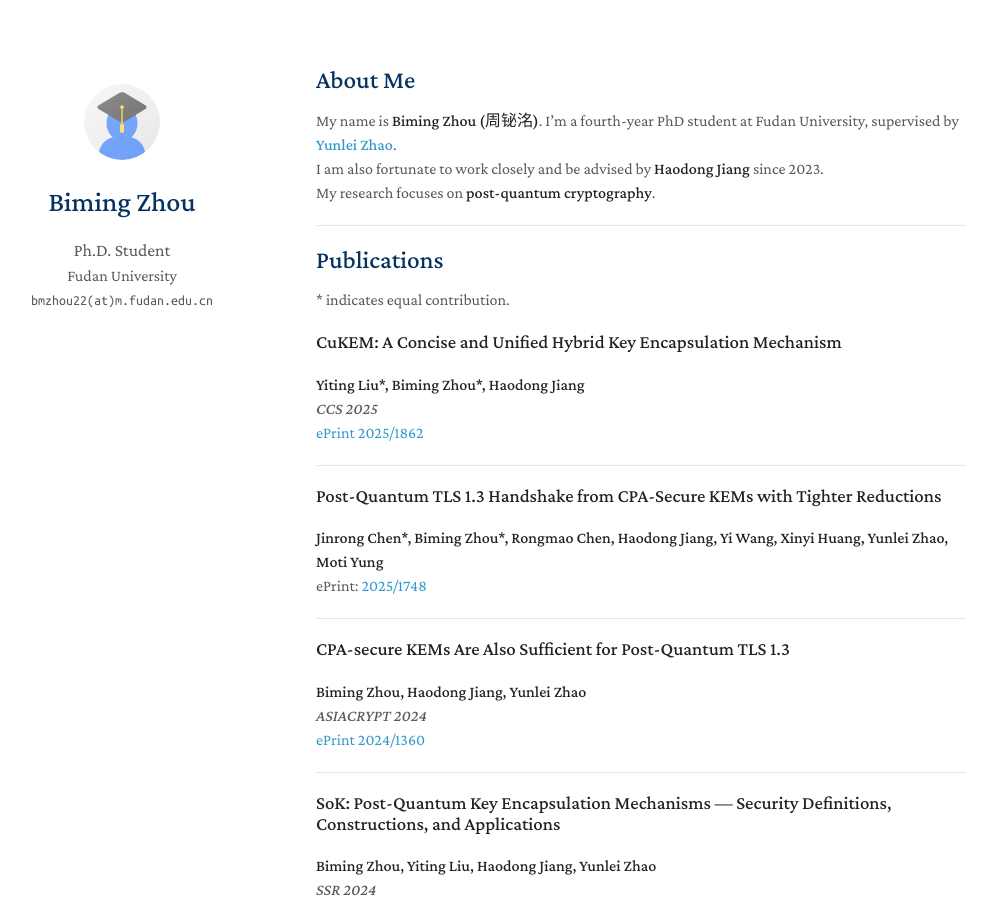
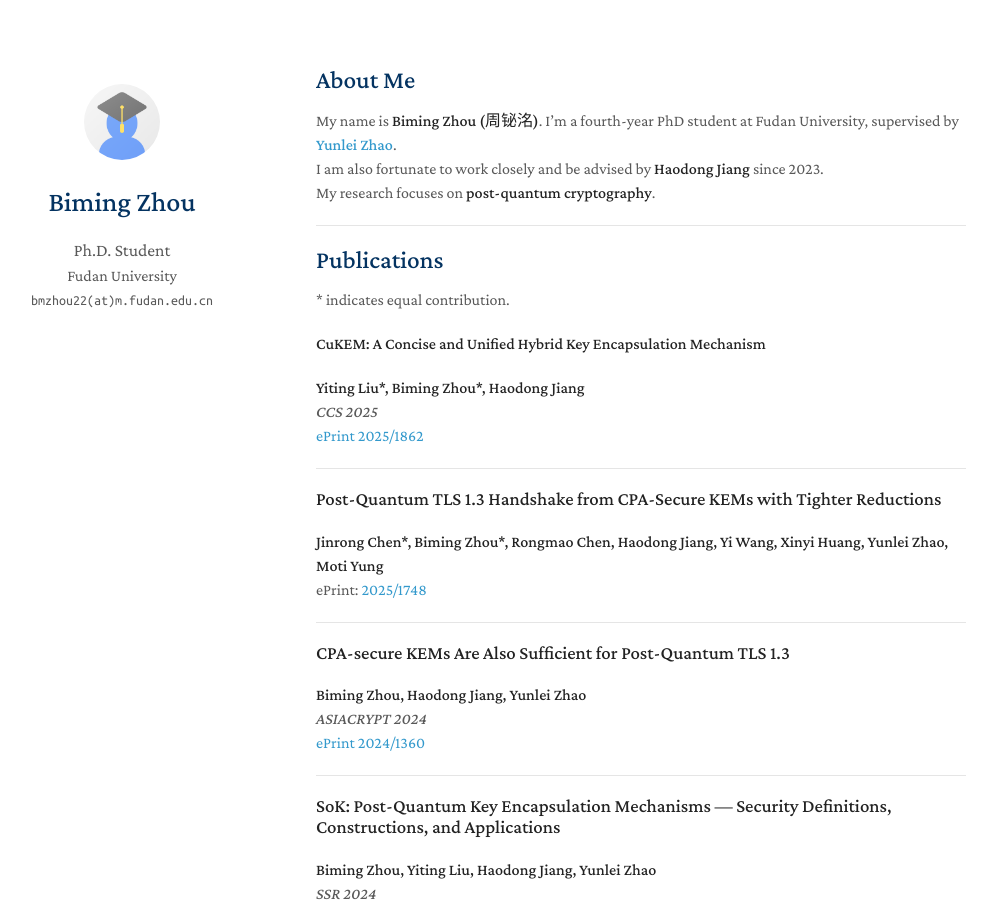
Before and after one commit to bimingzhou/bimingzhou.github.io, a Jekyll site: the page built from index.md, in a window 1280 px wide and 900 px high. Shown: the whole window, without its empty margins (154-1151 px from the left). Built offline with Jekyll 4.4.1, drawn with Linux system fonts in a browser that asks for light colours; a style sheet for code colours, icons or effects is not loaded; our own code applies the rules of GitHub Pages for plain Markdown files.

```diff
--- a/index.md
+++ b/index.md
@@ -14,7 +14,7 @@ My research focuses on **post-quantum cryptography**.
 ## Publications
 \* indicates equal contribution.
 
-### **CuKEM: A Concise and Unified Hybrid Key Encapsulation Mechanism**
+#### **CuKEM: A Concise and Unified Hybrid Key Encapsulation Mechanism**
 **Yiting Liu\*, Biming Zhou\*, Haodong Jiang**
 *CCS 2025*
 [ePrint 2025/1862](https://eprint.iacr.org/2025/1862)
```
